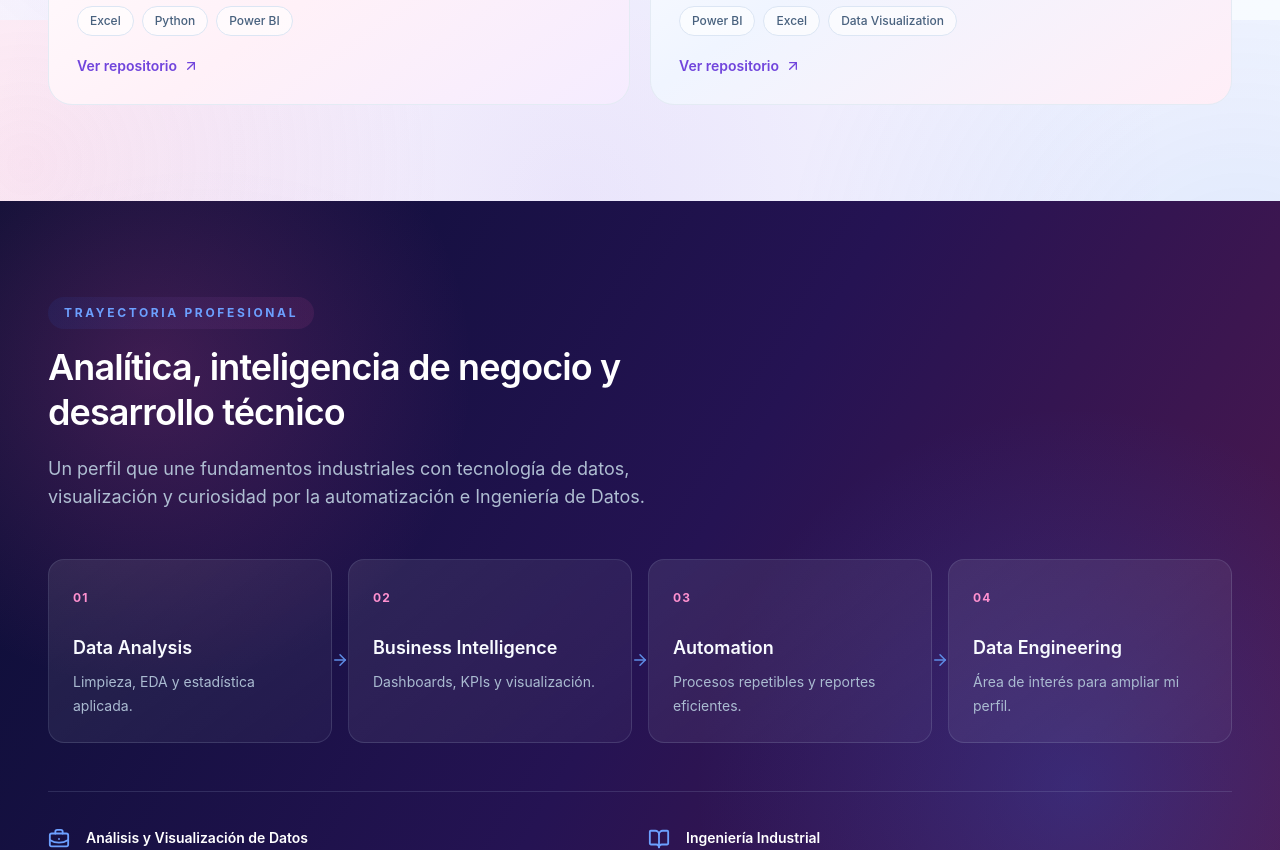
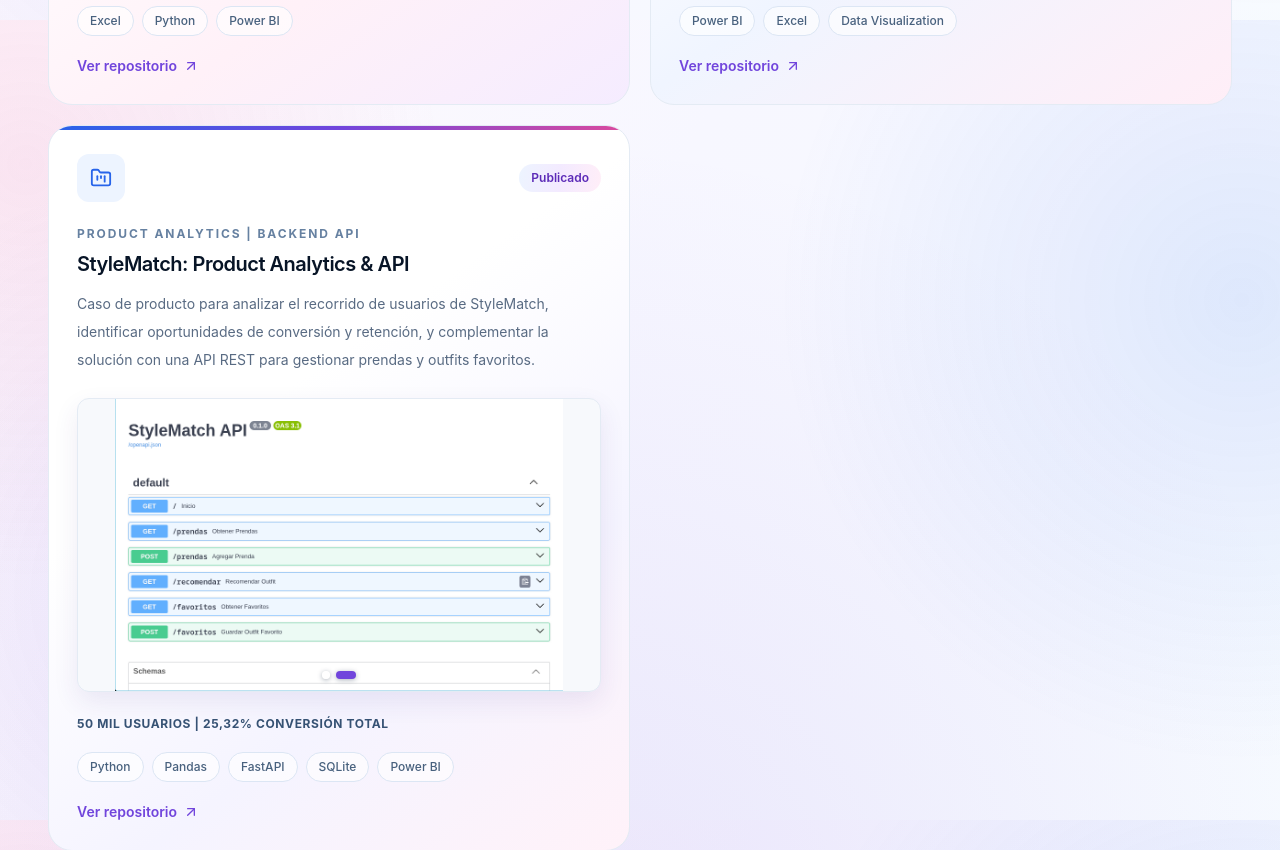
Before and after one commit to droldana-oss/daniela-roldan-portfolio, a React (Vite) app: page / in a window 1280 px wide. Shown: the part 3980-4830 px from the top of the page. Built offline with nearby package versions, Linux system fonts and the light colour scheme.

Commit message:
feat: add StyleMatch product analytics carousel

```diff
--- a/src/components/Projects.jsx
+++ b/src/components/Projects.jsx
@@ -1,6 +1,94 @@
-import { ArrowUpRight, Clock3, FolderKanban } from "lucide-react";
+import { useEffect, useState } from "react";
+import {
+  ArrowLeft,
+  ArrowRight,
+  ArrowUpRight,
+  Clock3,
+  FolderKanban,
+} from "lucide-react";
 import { projects } from "../data/projects";
 import { SectionHeading } from "./SectionHeading";
+
+function ProjectMedia({ project }) {
+  const media = project.images ?? [
+    {
+      src: project.image,
+      alt: project.imageAlt,
+    },
+  ];
+  const [activeIndex, setActiveIndex] = useState(0);
+  const hasMultipleImages = media.length > 1;
+
+  useEffect(() => {
+    if (!hasMultipleImages) return undefined;
+
+    const intervalId = window.setInterval(() => {
+      setActiveIndex((currentIndex) => (currentIndex + 1) % media.length);
+    }, 4500);
+
+    return () => window.clearInterval(intervalId);
+  }, [hasMultipleImages, media.length]);
+
+  const showPrevious = () => {
+    setActiveIndex((currentIndex) =>
+      (currentIndex - 1 + media.length) % media.length,
+    );
+  };
+
+  const showNext = () => {
+    setActiveIndex((currentIndex) => (currentIndex + 1) % media.length);
+  };
+
+  return (
+    <div
+      className="project-carousel"
+      aria-label={`Galería del proyecto ${project.title}`}
+      aria-roledescription="carrusel"
+    >
+      <img
+        className="project-image"
+        src={media[activeIndex].src}
+        alt={media[activeIndex].alt}
+        loading="lazy"
+      />
+      {hasMultipleImages && (
+        <>
+          <button
+            className="carousel-control carousel-control-previous"
+            type="button"
+            onClick={showPrevious}
+            aria-label="Ver imagen anterior"
+          >
+            <ArrowLeft size={17} aria-hidden="true" />
+          </button>
+          <button
+            className="carousel-control carousel-control-next"
+            type="button"
+            onClick={showNext}
+            aria-label="Ver imagen siguiente"
+          >
+            <ArrowRight size={17} aria-hidden="true" />
+          </button>
+          <div className="carousel-dots" aria-label="Seleccionar imagen">
+            {media.map((item, index) => (
+              <button
+                className={index === activeIndex ? "active" : ""}
+                key={item.src}
+                type="button"
+                onClick={() => setActiveIndex(index)}
+                aria-label={`Ver ${item.label ?? `imagen ${index + 1}`}`}
+                aria-current={index === activeIndex ? "true" : undefined}
+              />
+            ))}
+          </div>
+          <p className="sr-only" aria-live="polite">
+            Imagen {activeIndex + 1} de {media.length}: {media[activeIndex].label}
+          </p>
+        </>
+      )}
+    </div>
+  );
+}
 
 export function Projects() {
   return (
@@ -31,14 +119,7 @@ export function Projects() {
               <p className="project-category">{project.category}</p>
               <h3>{project.title}</h3>
               <p className="project-description">{project.description}</p>
-              {project.image && (
-                <img
-                  className="project-image"
-                  src={project.image}
-                  alt={project.imageAlt}
-                  loading="lazy"
-                />
-              )}
+              {(project.image || project.images) && <ProjectMedia project={project} />}
               <p className="project-metric">{project.metric}</p>
               <div className="tool-list">
                 {project.tools.map((tool) => (
--- a/src/data/projects.js
+++ b/src/data/projects.js
@@ -51,4 +51,27 @@ export const projects = [
     imageAlt: "Dashboard de ventas y éxito comercial de videojuegos",
     href: "https://github.com/droldana-oss/Video-Game-Analytics-Dashboard",
   },
+  {
+    title: "StyleMatch: Product Analytics & API",
+    category: "Product Analytics | Backend API",
+    status: "Publicado",
+    featured: true,
+    description:
+      "Caso de producto para analizar el recorrido de usuarios de StyleMatch, identificar oportunidades de conversión y retención, y complementar la solución con una API REST para gestionar prendas y outfits favoritos.",
+    tools: ["Python", "Pandas", "FastAPI", "SQLite", "Power BI"],
+    metric: "50 mil usuarios | 25,32% conversión total",
+    images: [
+      {
+        src: `${import.meta.env.BASE_URL}projects/product-analytics-dashboard.jpeg`,
+        alt: "Dashboard de Power BI con métricas de producto de StyleMatch",
+        label: "Dashboard de analítica de producto",
+      },
+      {
+        src: `${import.meta.env.BASE_URL}projects/product-analytics-api.png`,
+        alt: "Documentación Swagger de la API REST de StyleMatch",
+        label: "API REST documentada con Swagger",
+      },
+    ],
+    href: "https://github.com/droldana-oss/product-analytics-api",
+  },
 ];
--- a/src/index.css
+++ b/src/index.css
@@ -658,18 +658,70 @@ p {
   color: var(--color-ink-soft);
 }
 
-.project-image {
-  @apply mt-6 h-auto w-full rounded-xl border object-contain;
+.project-carousel {
+  @apply relative mt-6 w-full overflow-hidden rounded-xl border;
   aspect-ratio: 16 / 9;
   border-color: var(--color-line);
   background: #f7f9fc;
   box-shadow: 0 10px 26px rgba(72, 43, 138, 0.09);
-  transition: transform 280ms ease, box-shadow 280ms ease;
 }
 
-.project-card:hover .project-image {
+.project-image {
+  @apply h-full w-full object-contain;
+  transition: transform 280ms ease, box-shadow 280ms ease;
+  animation: project-image-fade 280ms ease;
+}
+
+.project-card:hover .project-carousel {
   transform: scale(1.025);
   box-shadow: 0 18px 34px rgba(85, 44, 166, 0.16);
+}
+
+.carousel-control {
+  @apply absolute top-1/2 grid h-9 w-9 -translate-y-1/2 cursor-pointer place-items-center rounded-full border text-white opacity-0 transition-opacity duration-200 focus:opacity-100;
+  border-color: rgba(255, 255, 255, 0.8);
+  background: rgba(12, 32, 58, 0.72);
+}
+
+.project-carousel:hover .carousel-control {
+  opacity: 1;
+}
+
+.carousel-control-previous {
+  @apply left-3;
+}
+
+.carousel-control-next {
+  @apply right-3;
+}
+
+.carousel-dots {
+  @apply absolute right-0 bottom-3 left-0 flex justify-center gap-1.5;
+}
+
+.carousel-dots button {
+  @apply h-2 w-2 cursor-pointer rounded-full border-0 p-0 transition-all duration-200;
+  background: rgba(255, 255, 255, 0.72);
+  box-shadow: 0 1px 5px rgba(12, 32, 58, 0.35);
+}
+
+.carousel-dots button.active {
+  @apply w-5;
+  background: var(--color-purple-accent);
+}
+
+.sr-only {
+  @apply sr-only;
+}
+
+@keyframes project-image-fade {
+  from {
+    opacity: 0.4;
+  }
+
+  to {
+    opacity: 1;
+  }
 }
 
 .project-metric {
```
Also changed, not shown: public/projects/product-analytics-api.png (added), public/projects/product-analytics-dashboard.jpeg (added).
